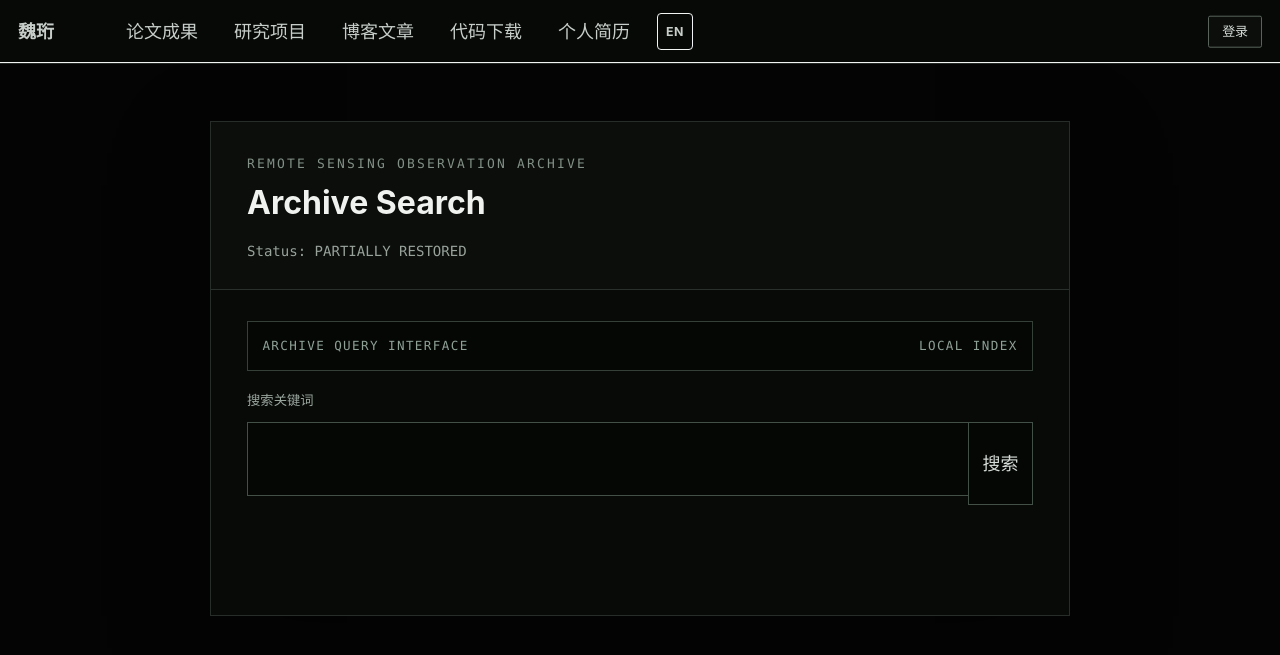
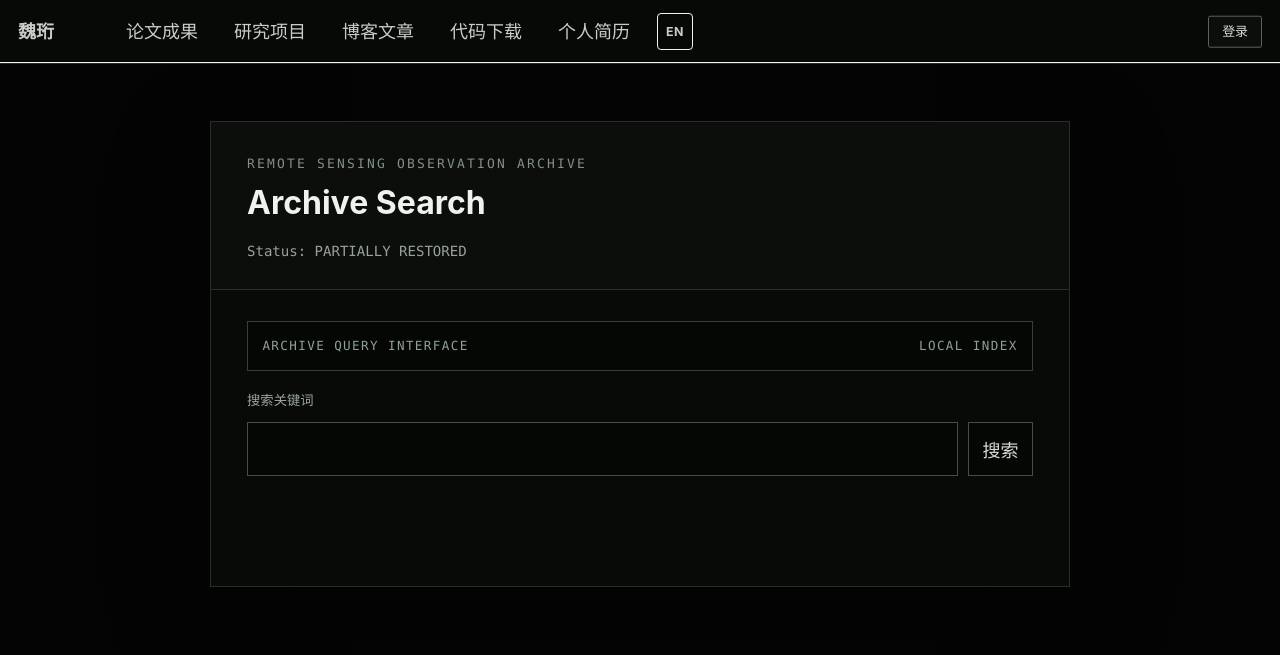
Before and after one commit to NOOB304/NOOB304.github.io, a Jekyll site: the page built from _pages/archive-search.md, in a window 1280 px wide and 900 px high. Shown: the top 655 px of the window. Built offline with Jekyll 4.4.1, drawn with Linux system fonts in a browser that asks for light colours.

Commit message:
fix: align archive search controls

```diff
--- a/assets/css/arg-console.css
+++ b/assets/css/arg-console.css
@@ -208,12 +208,16 @@ a.diary-index__entry:focus {
 .archive-search-form__controls {
   display: grid;
   grid-template-columns: minmax(0, 1fr) auto;
+  align-items: stretch;
   gap: 0.55rem;
 }
 
-.archive-search-form input,
+.archive-search-form input[type="search"],
 .archive-search-form button {
-  min-height: 2.8rem;
+  box-sizing: border-box;
+  height: 3rem;
+  min-height: 3rem;
+  margin: 0;
   padding: 0.6rem 0.75rem;
   color: #d6dcd8;
   background: #050705;
@@ -222,7 +226,7 @@ a.diary-index__entry:focus {
   font: inherit;
 }
 
-.archive-search-form input:focus,
+.archive-search-form input[type="search"]:focus,
 .archive-search-form button:hover,
 .archive-search-form button:focus {
   outline: none;
```
